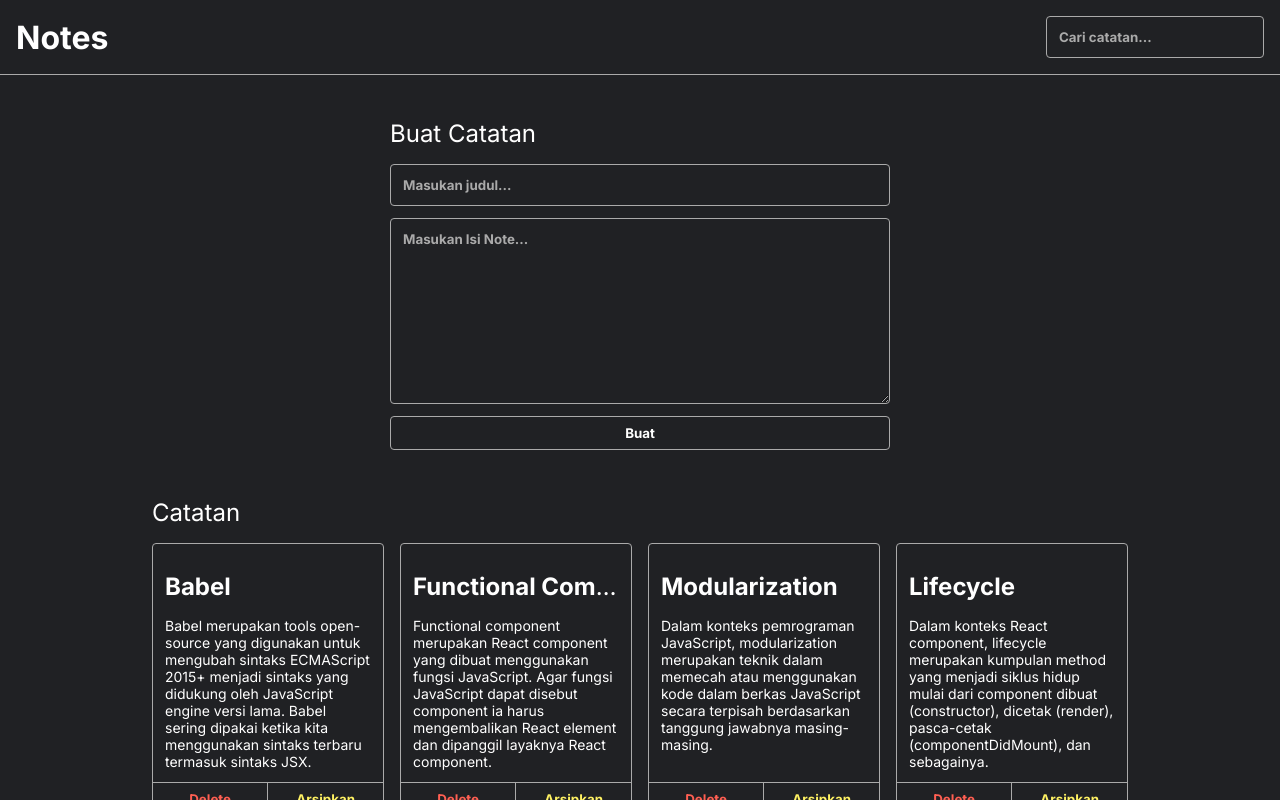
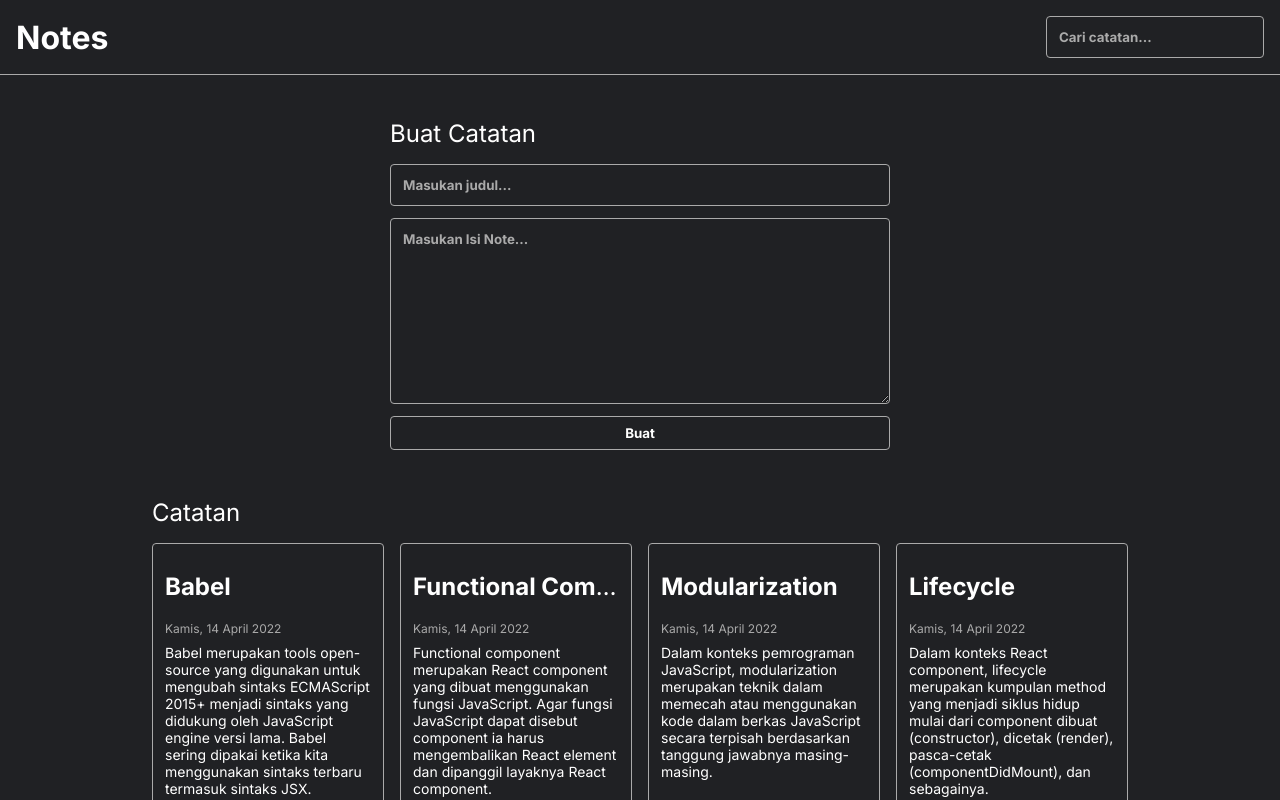
Before and after one commit to Allfin/personal-notes, a React (Create React App) app: page / in a window 1280 px wide. Shown: the top 800 px of the page. Built offline with nearby package versions, Linux system fonts and the light colour scheme.

Commit message:
fix date

```diff
--- a/src/components/NoteItem.jsx
+++ b/src/components/NoteItem.jsx
@@ -1,4 +1,5 @@
 import React from "react";
+import { showFormattedDate } from "../utils/index";
 
 const NoteItem = ({ note, onArchive, onDelete }) => {
   return (
@@ -7,6 +8,9 @@ const NoteItem = ({ note, onArchive, onDelete }) => {
         <h2 className="note-item__title">
           <b>{note.title}</b>
         </h2>
+        <span className="note-item__date">
+          {showFormattedDate(note.createdAt)}
+        </span>
         <p className="note-item__body">{note.body}</p>
       </div>
       <div className="note-item__action">
--- a/src/styles/style.css
+++ b/src/styles/style.css
@@ -129,6 +129,7 @@ textarea::placeholder {
   font-size: 12px;
   margin-bottom: 8px;
   color: #aaa;
+  display: inline-block;
 }
 
 .note-item__body {
```
